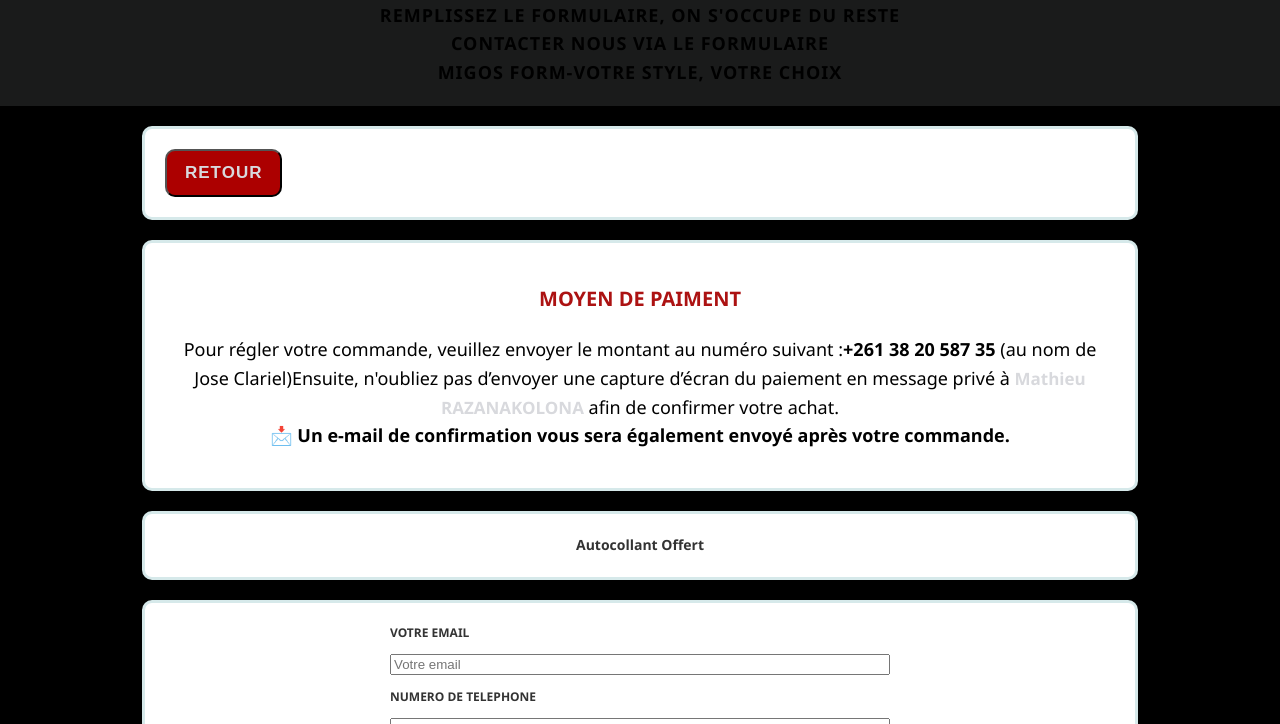
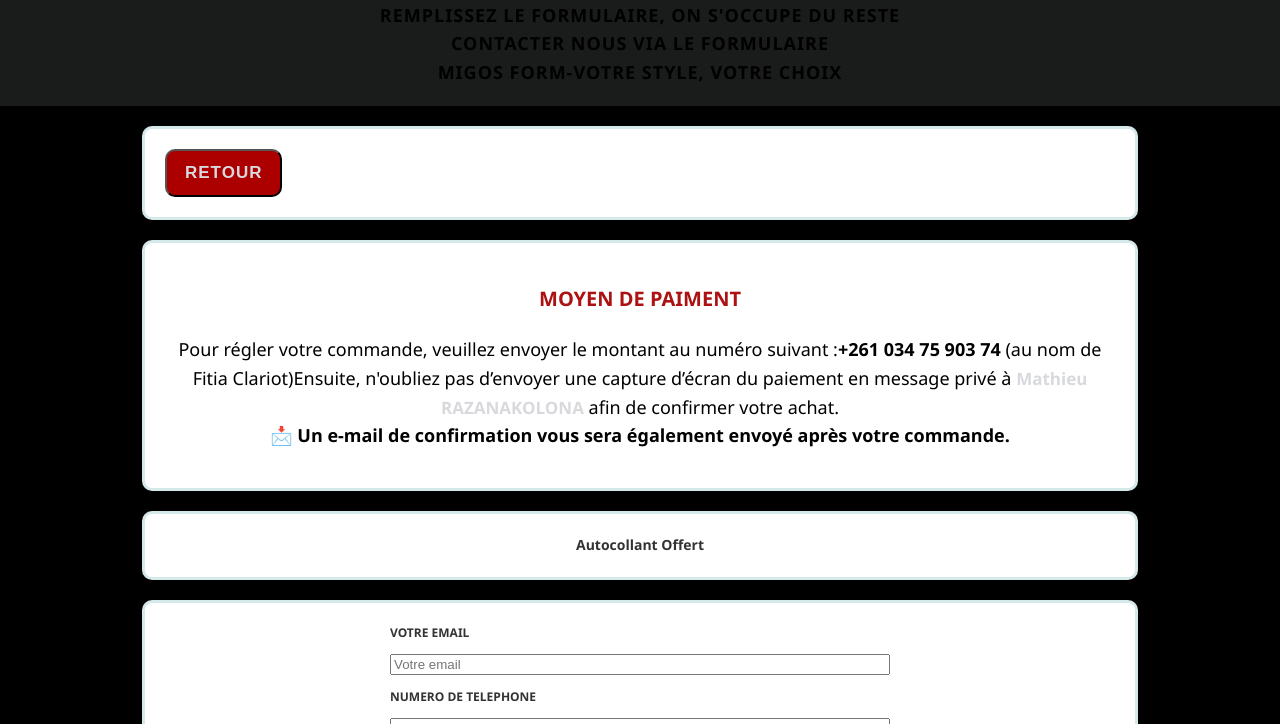
Before and after one commit to Ma-hub08/migos-site, a plain HTML site: page tshirtform.html in a window 1280 px wide. Shown: the part 76-800 px from the top of the page. Drawn offline with Linux system fonts and the light colour scheme.

Commit message:
Update tshirtform.html

```diff
--- a/tshirtform.html
+++ b/tshirtform.html
@@ -25,7 +25,7 @@
       <section>
         <center>
           <h3><strong>Moyen de Paiment</strong></h3>
-          <p>Pour régler votre commande, veuillez envoyer le montant au numéro suivant :<strong>+261 38 20 587 35</strong> (au nom de Jose Clariel)Ensuite, n'oubliez pas d’envoyer une capture d’écran du paiement en message privé à <a href="https://www.facebook.com/Maaathiiieeeuuu" target="_blank">Mathieu RAZANAKOLONA</a> afin de confirmer votre achat.<br><strong>📩 Un e-mail de confirmation vous sera également envoyé après votre commande.</strong></p>
+          <p>Pour régler votre commande, veuillez envoyer le montant au numéro suivant :<strong>+261 034 75 903 74</strong> (au nom de Fitia Clariot)Ensuite, n'oubliez pas d’envoyer une capture d’écran du paiement en message privé à <a href="https://www.facebook.com/Maaathiiieeeuuu" target="_blank">Mathieu RAZANAKOLONA</a> afin de confirmer votre achat.<br><strong>📩 Un e-mail de confirmation vous sera également envoyé après votre commande.</strong></p>
         </center>
       </section>
       <section>
```
